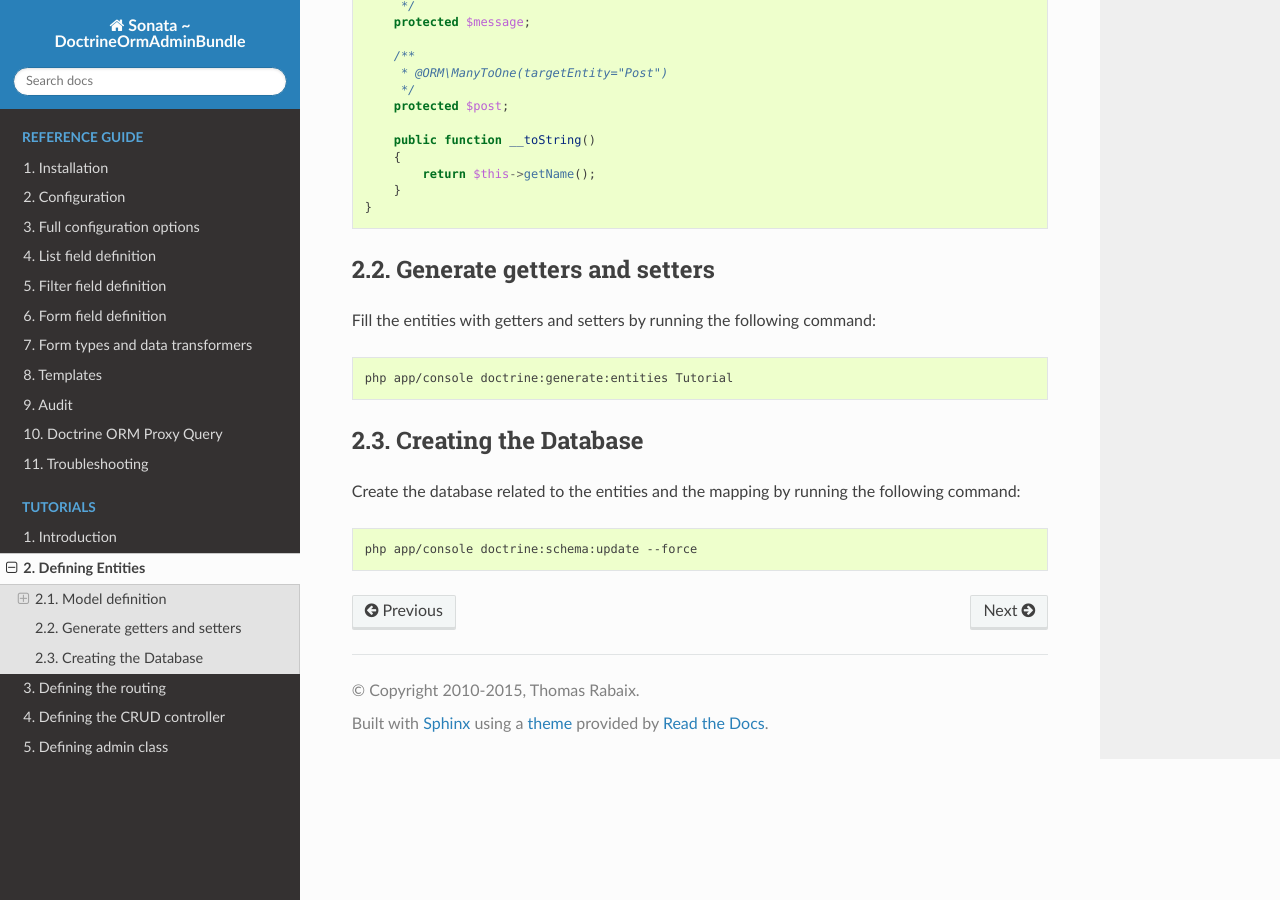
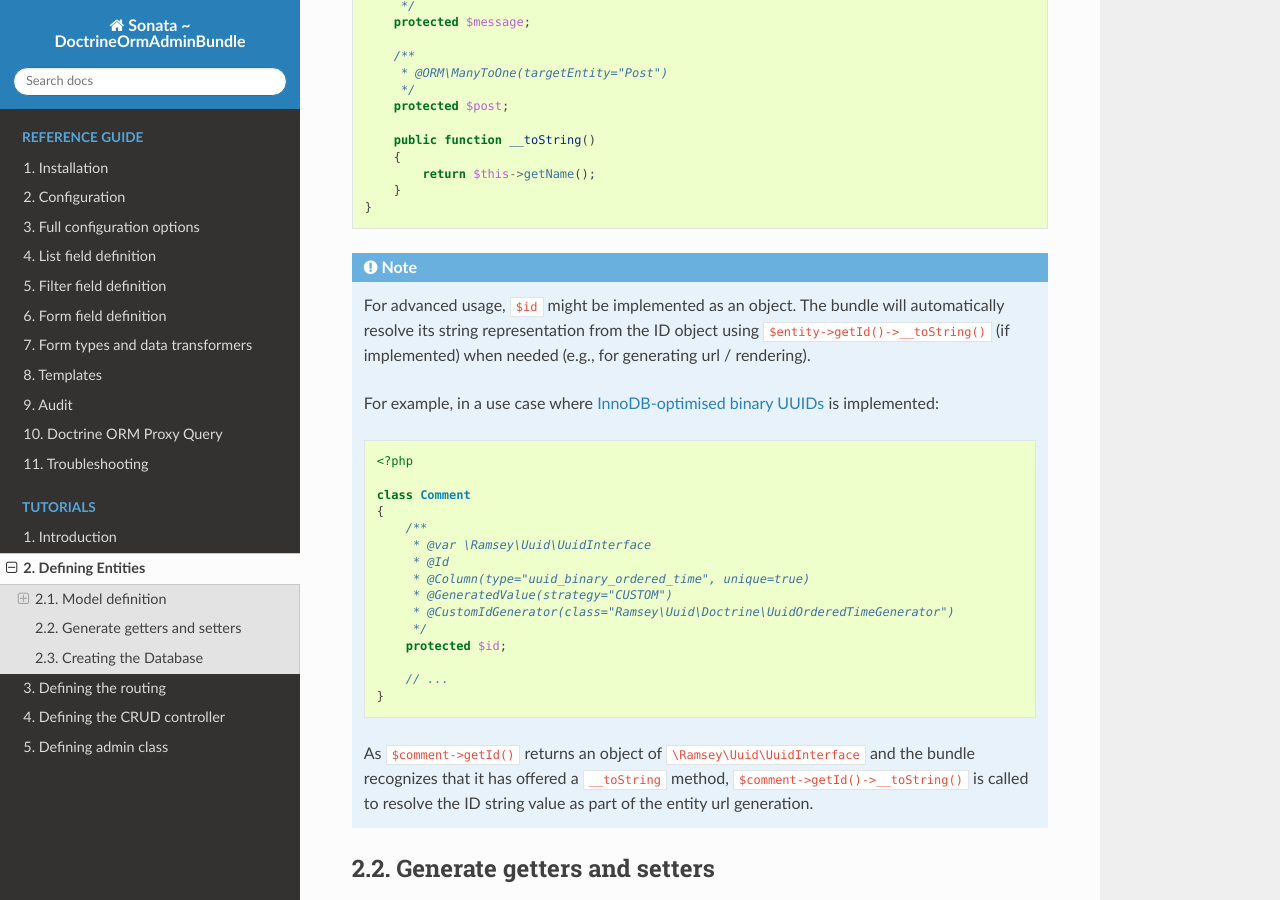
Before and after one commit to sonata-project/SonataDoctrineORMAdminBundle, a Sphinx documentation site: the page built from docs/tutorial/creating_your_first_admin_class/defining_entities.rst, in a window 1280 px wide and 900 px high, scrolled down 4112 px. Built offline with Sphinx 7.4.7 and the Read the Docs theme 2.0.0, drawn with Linux system fonts in a browser that asks for light colours.

Commit message:
Resolve string value of id object by __toString() if provided

```diff
--- a/docs/tutorial/creating_your_first_admin_class/defining_entities.rst
+++ b/docs/tutorial/creating_your_first_admin_class/defining_entities.rst
@@ -256,6 +256,35 @@ Comment
         }
     }
 
+.. note::
+
+    For advanced usage, ``$id`` might be implemented as an object. The bundle will automatically resolve its string
+    representation from the ID object using ``$entity->getId()->__toString()`` (if implemented) when needed
+    (e.g., for generating url / rendering).
+
+    For example, in a use case where `InnoDB-optimised binary UUIDs`_ is implemented:
+
+    .. code-block:: php
+
+        <?php
+
+        class Comment
+        {
+            /**
+             * @var \Ramsey\Uuid\UuidInterface
+             * @Id
+             * @Column(type="uuid_binary_ordered_time", unique=true)
+             * @GeneratedValue(strategy="CUSTOM")
+             * @CustomIdGenerator(class="Ramsey\Uuid\Doctrine\UuidOrderedTimeGenerator")
+             */
+            protected $id;
+
+            // ...
+        }
+
+    As ``$comment->getId()`` returns an object of ``\Ramsey\Uuid\UuidInterface`` and the bundle recognizes
+    that it has offered a ``__toString`` method, ``$comment->getId()->__toString()`` is called to resolve
+    the ID string value as part of the entity url generation.
 
 Generate getters and setters
 ----------------------------
@@ -275,3 +304,5 @@ Create the database related to the entities and the mapping by running the follo
 .. code-block:: bash
 
     php app/console doctrine:schema:update --force
+
+.. _`InnoDB-optimised binary UUIDs`: https://github.com/ramsey/uuid-doctrine#innodb-optimised-binary-uuids
```
Also changed, not shown: 3 other files.
